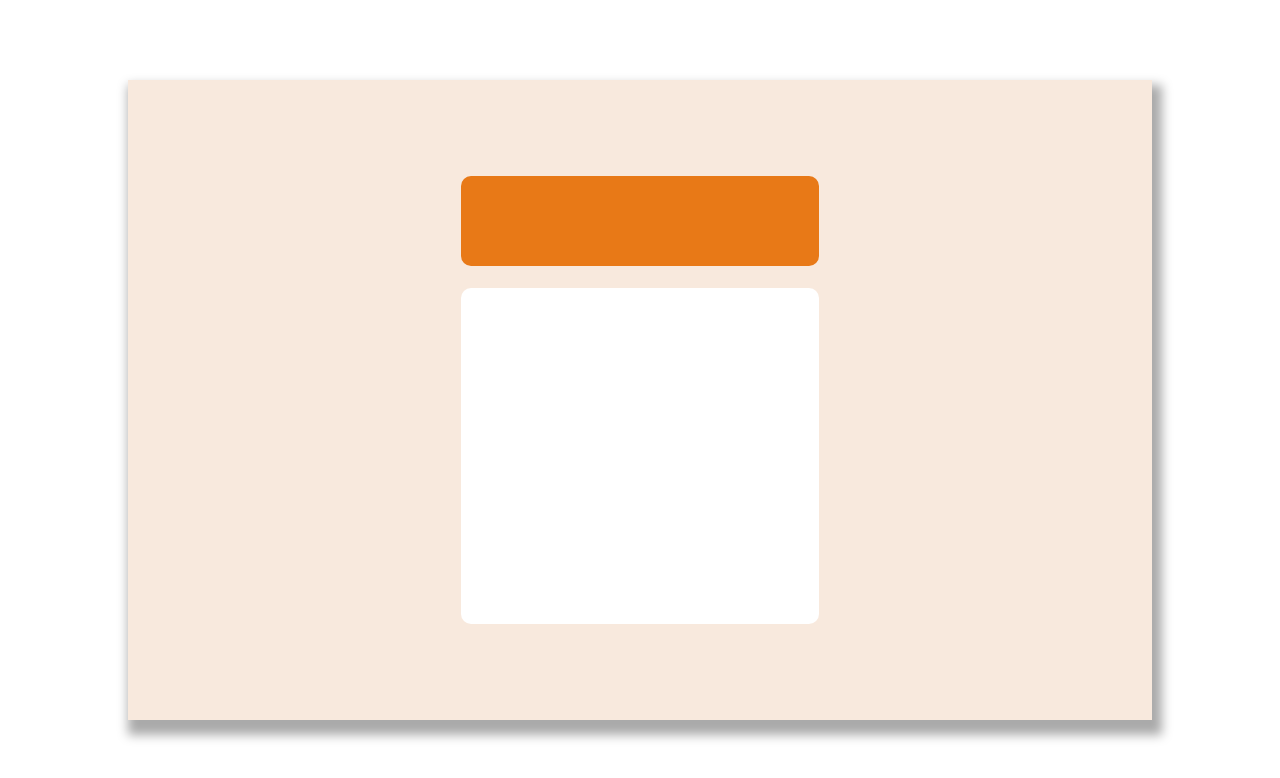
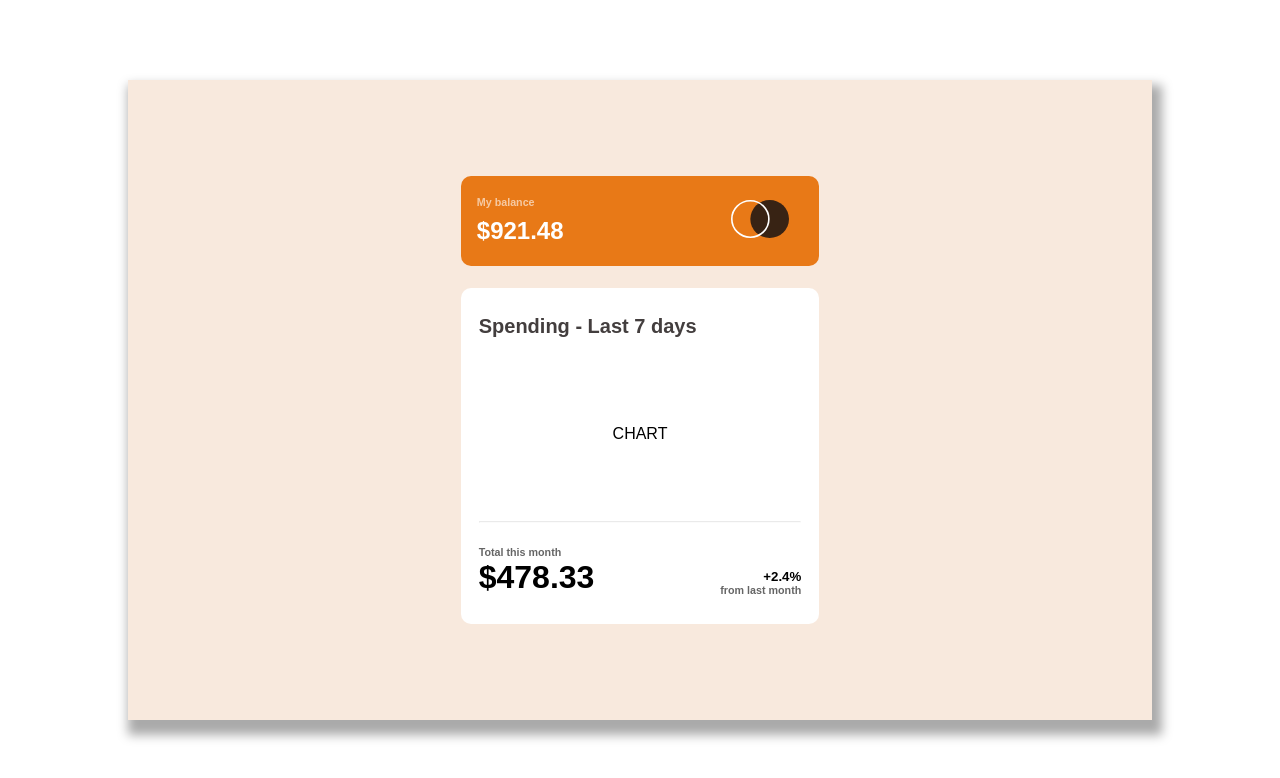
Before and after one commit to c-o-d-e/expenses-chart-component-main, a plain HTML site: page index.html in a window 1280 px wide. Drawn offline with Linux system fonts and the light colour scheme.

Commit message:
desktop static html css done

```diff
--- a/index.html
+++ b/index.html
@@ -16,11 +16,35 @@
         <link rel="stylesheet" href="./style.css" />
     </head>
     <body>
-      <div class="container">
-        <div class="main-wrapper">
-          <div class="balance"></div>
-          <div class="chart"></div>
+        <div class="container">
+            <div class="main-wrapper">
+                <div class="balance">
+                    <div class="balance-elements">
+                        <h6>My balance</h6>
+                        <h4>$921.48</h4>
+                    </div>
+                    <div class="logo">
+                        <img src="./images/logo.svg" alt="logo" />
+                    </div>
+                </div>
+                <div class="chart">
+                    <div class="chart-wrapper">
+                        <h4>Spending - Last 7 days</h4>
+                        <div class="bar-chart">CHART</div>
+                        <div class="line"><hr /></div>
+                        <div class="chart-bottom">
+                            <div class="total">
+                                <h6>Total this month</h6>
+                                <h1>$478.33</h1>
+                            </div>
+                            <div class="percentage-change">
+                                <h5>+2.4%</h5>
+                                <h6>from last month</h6>
+                            </div>
+                        </div>
+                    </div>
+                </div>
+            </div>
         </div>
-      </div>
     </body>
 </html>
--- a/style.css
+++ b/style.css
@@ -8,6 +8,7 @@ body {
     display: flex;
     width: 100vw;
     height: 100vh;
+    font-family: "Chakra Petch", sans-serif;
 }
 
 .container {
@@ -36,12 +37,96 @@ body {
 
 .balance {
     background-color: hsl(28, 82%, 50%);
+    display: flex;
+    justify-content: space-between;
+    align-items: center;
     width: 100%;
     height: 20%;
+}
+
+.balance-elements {
+    display: flex;
+    flex-direction: column;
+    justify-content: space-between;
+    color: white;
+    margin-left: 1rem;
+    width: 20%;
+    height: 55%;
+}
+
+.balance-elements h6,
+.chart-bottom h6 {
+    opacity: 0.6;
+}
+
+hr {
+    opacity: 0.2;
+}
+
+.balance-elements h4 {
+    font-size: 1.5rem;
+}
+
+.logo {
+    margin-right: 1rem;
+}
+
+.logo img {
+    width: 80%;
 }
 
 .chart {
     background-color: white;
     width: 100%;
     height: 75%;
+    display: flex;
 }
+
+.chart-wrapper {
+    display: flex;
+    height: 90%;
+    width: 90%;
+    margin: auto;
+    flex-direction: column;
+}
+
+.chart-wrapper h4 {
+    flex-basis: 15%;
+    display: flex;
+    align-items: center;
+    font-size: 1.25rem;
+    color: rgb(67, 62, 62);
+}
+
+.bar-chart {
+    flex-basis: 60%;
+    display: flex;
+    justify-content: center;
+    align-items: center;
+}
+
+.line {
+    flex-basis: 5%;
+}
+
+.chart-bottom {
+    flex-basis: 25%;
+    display: flex;
+    justify-content: space-between;
+    align-items: center;
+}
+
+.total {
+    display: flex;
+    flex-direction: column;
+    justify-content: space-between;
+    height: 70%;
+}
+
+.percentage-change {
+    display: flex;
+    flex-direction: column;
+    justify-content: flex-end;
+    align-items: flex-end;
+    height: 70%;
+}
```
